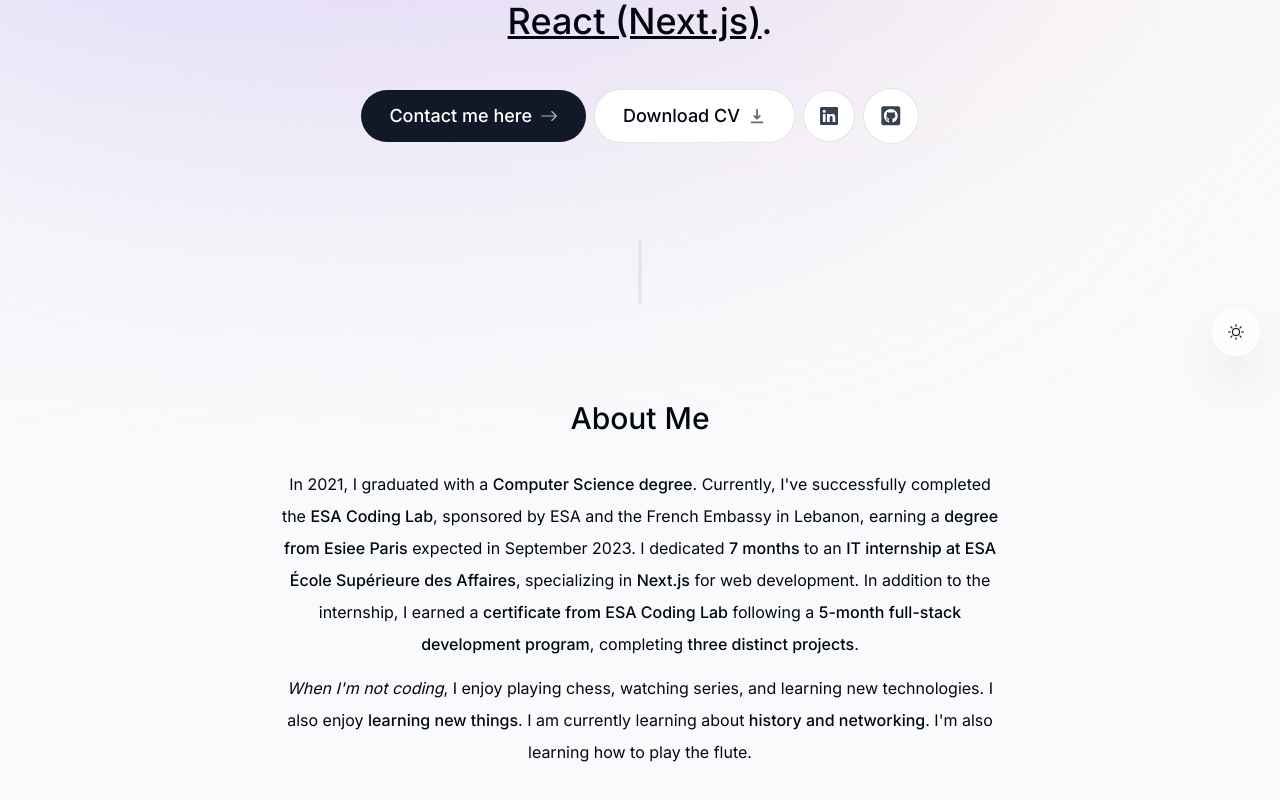
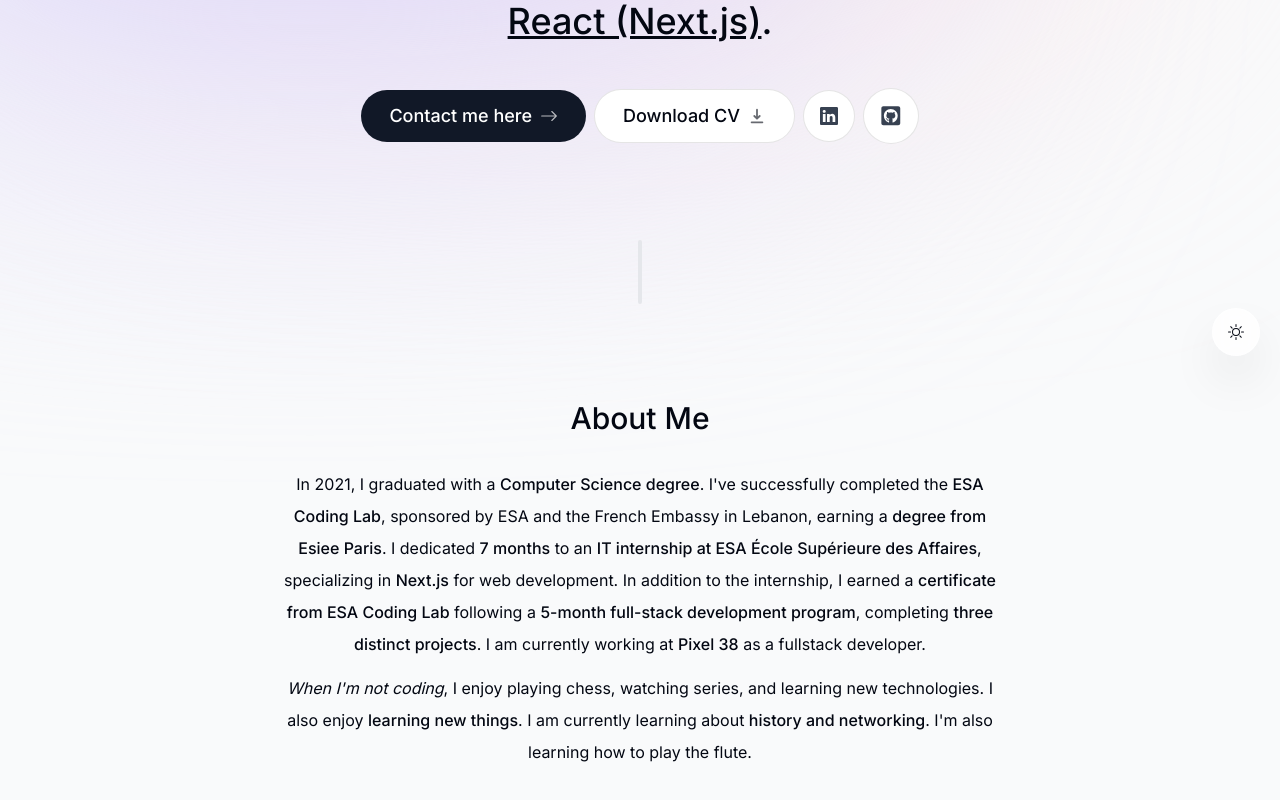
Before and after one commit to ausminatalli/MohammadYassin.Portfolio, a Next.js app: page / in a window 1280 px wide. Shown: the part 424-1224 px from the top of the page. Built offline with nearby package versions, Linux system fonts and the light colour scheme; no server answers.

Commit message:
Update about.tsx

```diff
--- a/components/about.tsx
+++ b/components/about.tsx
@@ -20,13 +20,12 @@ export default function About() {
       <SectionHeading>About me</SectionHeading>
       <p className="mb-3">
         In 2021, I graduated with a{" "}
-        <span className="font-medium">Computer Science degree</span>. Currently,
-        I've successfully completed the{" "}
+        <span className="font-medium">Computer Science degree</span>. I've
+        successfully completed the{" "}
         <span className="font-medium">ESA Coding Lab</span>, sponsored by ESA
         and the French Embassy in Lebanon, earning a{" "}
-        <span className="font-medium">degree from Esiee Paris</span> expected in
-        September 2023. I dedicated{" "}
-        <span className="font-medium">7 months</span> to an{" "}
+        <span className="font-medium">degree from Esiee Paris</span>. I
+        dedicated <span className="font-medium">7 months</span> to an{" "}
         <span className="font-medium">
           IT internship at ESA École Supérieure des Affaires
         </span>
@@ -38,7 +37,9 @@ export default function About() {
           5-month full-stack development program
         </span>
         , completing{" "}
-        <span className="font-medium">three distinct projects</span>.
+        <span className="font-medium">three distinct projects</span>. I am
+        currently working at <span className="font-medium">Pixel 38</span> as a
+        fullstack developer.
       </p>
 
       <p>
```
